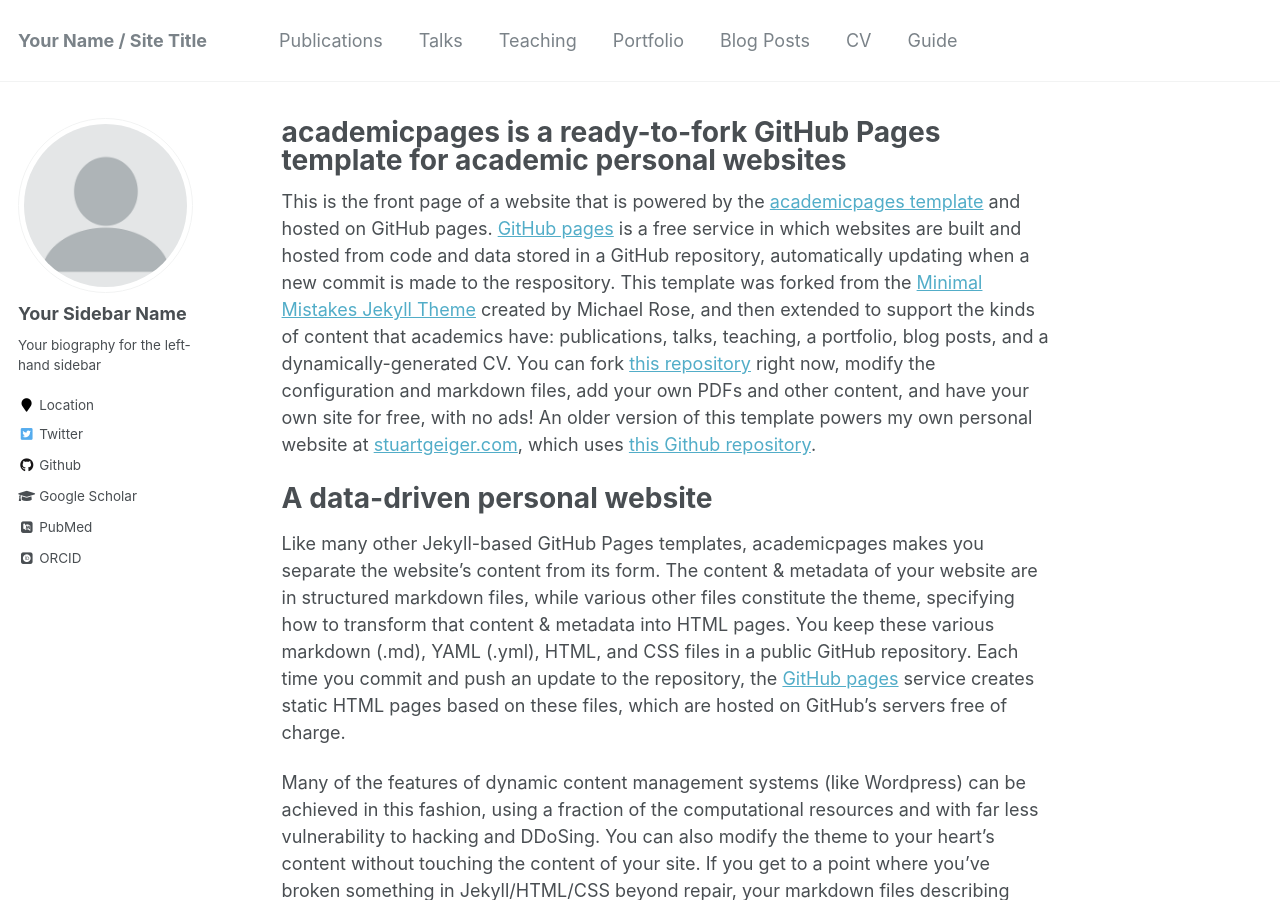
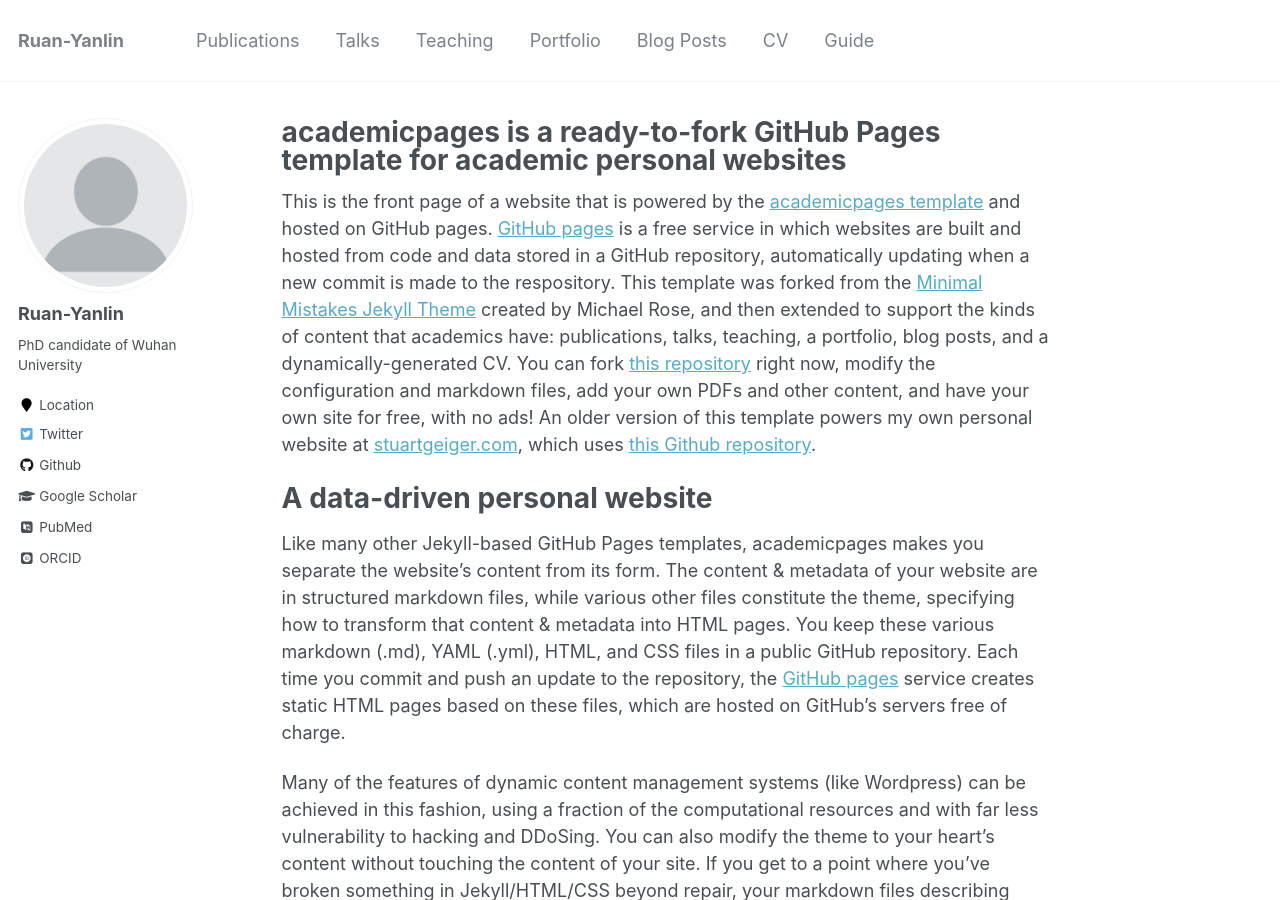
Before and after one commit to whuryl/whuryl.github.io, a Jekyll site: the page built from _pages/about.md, in a window 1280 px wide and 900 px high. Built offline with Jekyll 4.4.1, drawn with Linux system fonts in a browser that asks for light colours; some web fonts are replaced.

Commit message:
Update _config.yml

```diff
--- a/_config.yml
+++ b/_config.yml
@@ -7,7 +7,7 @@
 
 # Site Settings
 locale                   : "en-US"
-title                    : "Your Name / Site Title"
+title                    : "Ruan-Yanlin"
 title_separator          : "-"
 name                     : &name "Your Name"
 description              : &description "personal description"
@@ -80,9 +80,9 @@ analytics:
 
 # Site Author
 author:
-  name             : "Your Sidebar Name"
+  name             : "Ruan-Yanlin"
   avatar           : "profile.png"
-  bio              : "Your biography for the left-hand sidebar"
+  bio              : "PhD candidate of Wuhan University"
   location         : "Location"
   employer         :
   pubmed           : "https://www.ncbi.nlm.nih.gov/pubmed/?term=john+snow"
```
